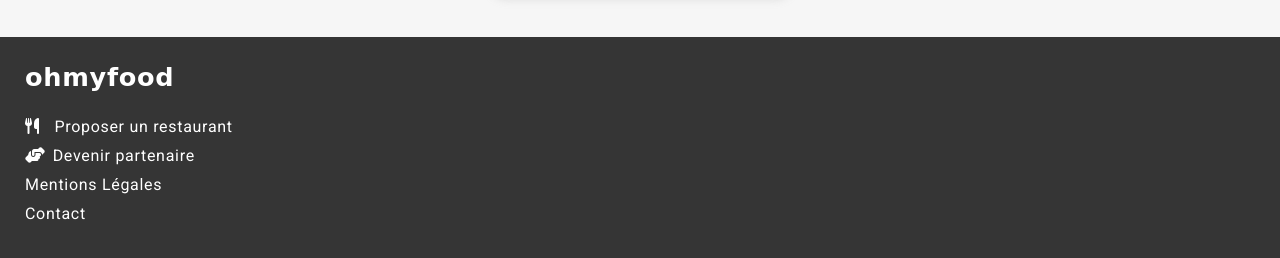
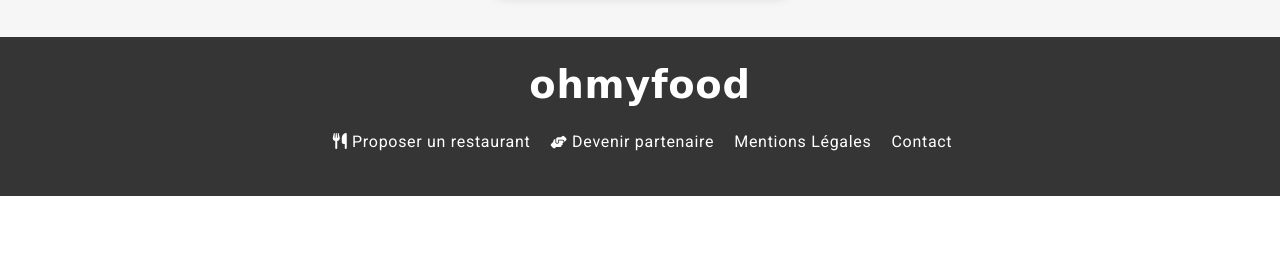
Before and after one commit to WilfriedFahim/Kouassiwilfried_3_15112021, a website: page index.html in a window 1280 px wide. Shown: the part 1332-1590 px from the top of the page. After the commit the page ends 1528 px from the top, so only its background shows below. Drawn offline with Linux system fonts and the light colour scheme; a web font is replaced by a local one.

Commit message:
ajout des versions tablet et desktop du footer

```diff
--- a/sass/layouts/_footer.scss
+++ b/sass/layouts/_footer.scss
@@ -5,6 +5,15 @@
 	&__logo {
 		font-size: 0.8rem;
 		padding: 25px;
+
+		@include tablet-only {
+			text-align: center;
+		}
+
+        @include desktop-only {
+			text-align: center;
+            font-size: 1.2rem;
+		}
 	}
 }
 
@@ -20,14 +29,42 @@
 	&__info a {
 		color: white;
 		margin-left: 10px;
+
+		@include tablet-only {
+			margin-left: 0px;
+		}
+
+		@include desktop-only {
+			margin-left: 0px;
+		}
 	}
 
 	a {
 		margin-bottom: 10px;
 		color: white;
+
+		@include tablet-only {
+			margin-right: 20px;
+		}
+
+		@include desktop-only {
+			margin-right: 20px;
+		}
+	}
+
+	@include tablet-only {
+		display: flex;
+		flex-direction: row;
+		justify-content: center;
+	}
+
+	@include desktop-only {
+		display: flex;
+		flex-direction: row;
+		justify-content: center;
 	}
 }
 
-.fa-hands-helping{
-    width: 13px;
+.fa-hands-helping {
+	font-size: 13px;
 }
```
Also changed, not shown: public/css/style.css, 1 other file.
